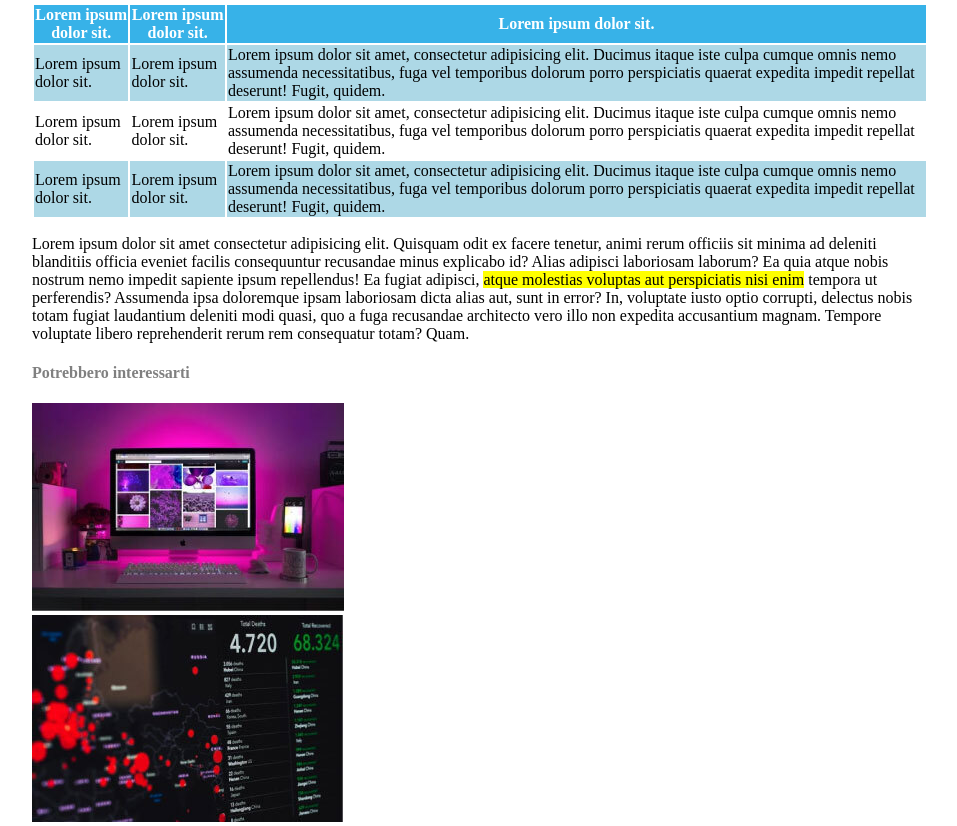
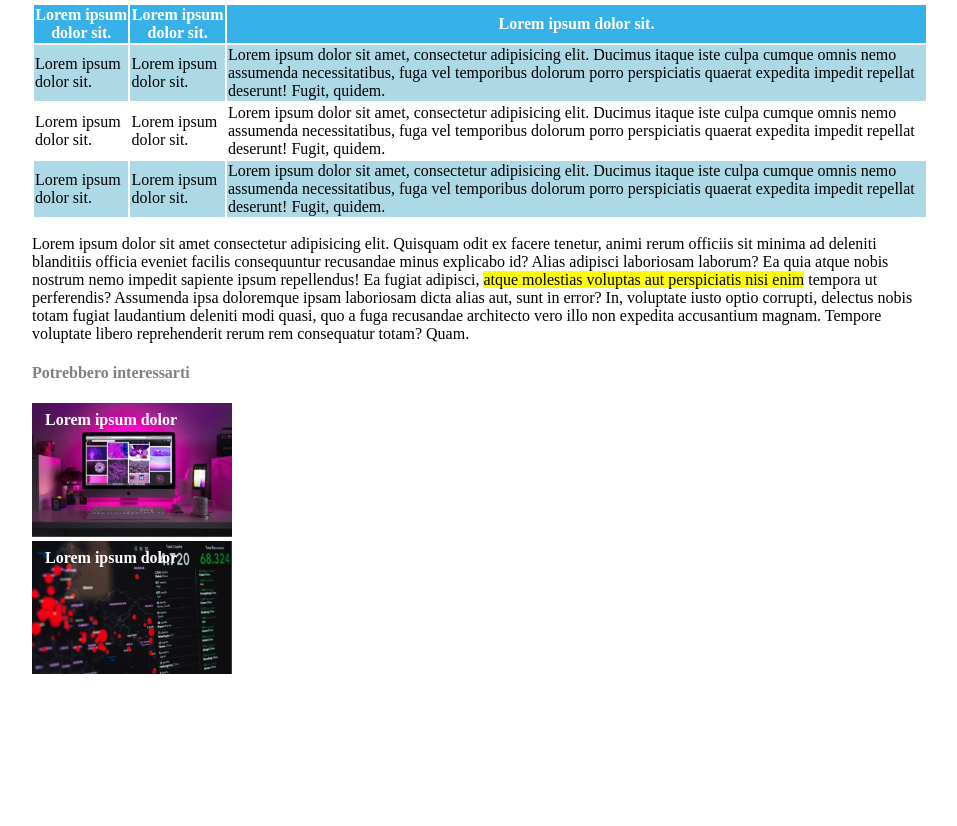
Before and after one commit to sgraziola/cv_pincopallino, a plain HTML site: page index.html in a window 1280 px wide. Shown: the part 1220-2046 px from the top of the page, without its empty margins (160-1117 px from the left). After the commit the page ends 1898 px from the top, so only its background shows below. Drawn offline with Linux system fonts and the light colour scheme.

Commit message:
fix footer css commit booleaners

```diff
--- a/css/style.css
+++ b/css/style.css
@@ -40,3 +40,24 @@ thead{
 .azzurro{
     background-color:lightblue;
 }
+
+ul{
+    padding-left: 20px;
+}
+
+.container {
+
+    position: relative;
+    color: white;
+  }
+
+.monitor{
+    position: absolute;
+    top: 8px;
+    left: 13px;
+}
+
+.foot_image{
+    max-width: 200px;
+    max-height: 200px;
+}
--- a/index.html
+++ b/index.html
@@ -83,8 +83,15 @@
     <footer>
         <section>
             <h4 class="sottotitolo">Potrebbero interessarti</h4>
-            <img src="./img/monitor.jpg" alt="monitor apple"> <br>
-            <img src="./img/graph.jpg" alt="grafico">
+            <div class="container">
+                <div class="monitor"><strong>Lorem ipsum dolor</strong></div>
+                <img class="foot_image" src="./img/monitor.jpg" alt="monitor apple"> <br>
+            </div>
+            <div class="container">
+                <div class="monitor"><strong>Lorem ipsum dolor</strong></div>
+                <img class="foot_image" src="./img/graph.jpg" alt="grafico">
+            </div>
+
         </section>
     </footer>
 </body>
```
